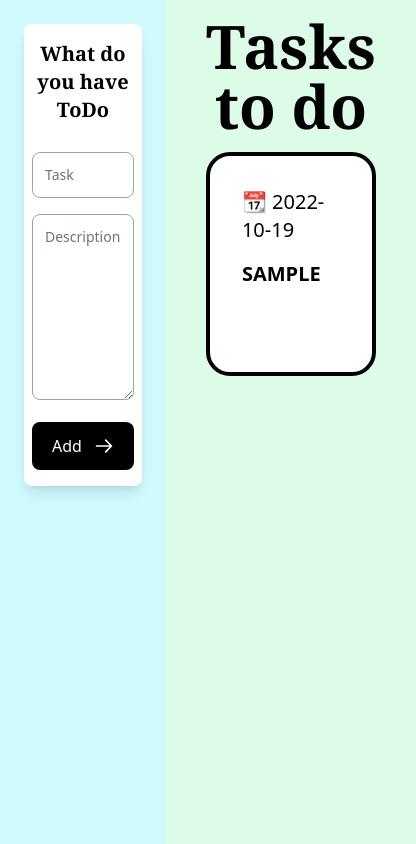
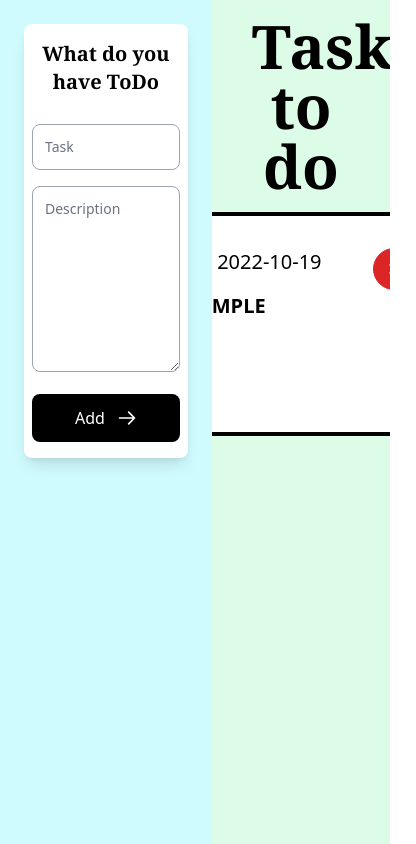
Before and after one commit to EugenioBravi/TodoApp, a React (Vite) app: page / in a window 390 px wide. Both pictures are taken after typing "Sample", "Sample" into the empty fields and a click on the button "Add". Shown: the whole page, 416 px wide, since content can reach past the window. Built offline with nearby package versions, Linux system fonts and the light colour scheme.

Commit message:
Add delete button

```diff
--- a/src/components/Card.jsx
+++ b/src/components/Card.jsx
@@ -1,13 +1,20 @@
-const Card = ({ task }) => {
-  console.log(task.date);
+import { useTaskContext } from "./Context/TaskContext";
+import DeleteButton from "./DeleteButton";
+
+const Card = ({ task ,remove}) => {
+
   return (
-    <div className="group mb-4 block h-56">
+    <div className="group mb-4 block h-56 w-[300px]">
+
       <div className="relative flex h-full items-start rounded-3xl border-4 border-black bg-white p-8 transition group-hover:-translate-x-2 group-hover:-translate-y-2 group-hover:shadow-[8px_8px_0_0_#000]">
+
         <div className="group-hover:absolute group-hover:opacity-0">
           <span className="text-xl" role="img" aria-hidden="true">
             📆 {task.date}
           </span>
-          <p className="mt-4 text-xl font-bold sm:text-2xl uppercase">{task.info.task}</p>
+          <p className="mt-4 text-xl font-bold uppercase sm:text-2xl">
+            {task.info.task}
+          </p>
         </div>
 
         <div className="absolute opacity-0 group-hover:relative group-hover:opacity-100">
@@ -17,6 +24,7 @@ const Card = ({ task }) => {
             {task.info.description}
           </p>
         </div>
+        <DeleteButton remove={remove} id={task.id}/>
       </div>
     </div>
   );
--- /dev/null
+++ b/src/components/DeleteButton.jsx
@@ -0,0 +1,23 @@
+
+
+const DeleteButton = ({id,remove}) => {
+  return (
+    <button className="ml-auto inline-block rounded-full border border-red-600 bg-red-600 p-3 text-white hover:bg-transparent hover:text-red-600 focus:outline-none focus:ring active:text-red-500"  onClick={() => remove(id)}>
+      <svg
+        className="h-4 w-4"
+        xmlns="http://www.w3.org/2000/svg"
+        fill="none"
+        viewBox="0 0 24 24"
+        stroke="currentColor"
+      >
+        <path
+          strokeLinecap="round"
+          strokeLinejoin="round"
+          strokeWidth="2"
+          d="M6 18L18 6M6 6l12 12"
+        />
+      </svg>
+    </button>
+  );
+};
+export default DeleteButton;
--- a/src/components/SideMenu.jsx
+++ b/src/components/SideMenu.jsx
@@ -2,7 +2,7 @@ import Form from "./Form";
 
 const SideMenu = () => {
   return (
-    <div className="container h-screen w-[600px] bg-cyan-100 p-4">
+    <div className="container h-screen w-[600px] bg-cyan-100 p-4 ">
       <Form />
     </div>
   );
--- a/src/components/TaskContainer.jsx
+++ b/src/components/TaskContainer.jsx
@@ -2,13 +2,22 @@ import { useTaskContext } from "./Context/TaskContext";
 import Card from "./Card";
 
 const TaskContainer = () => {
-  const {tasks} = useTaskContext()
-  return <div className="h-full w-full bg-green-100 px-10">
-    <h1 className="font-bold font-serif text-center my-4 text-6xl ">Tasks to do</h1>
-    {
-      tasks.map(task => <Card task={task} key={task.id}/>)
-    }
+  const { tasks, removeTask} = useTaskContext();
 
-  </div>;
+  const remove= (id) =>{
+    removeTask(id)
+  }
+  return (
+    <div className=" h-full w-full overflow-y-auto bg-green-100 px-10">
+      <h1 className="my-4 text-center font-serif text-6xl font-bold ">
+        Tasks to do
+      </h1>
+      <div className="lg:grid-cols-2 grid grid-cols-1 place-items-center 2xl:grid-cols-4">
+        {tasks.map((task) => (
+          <Card task={task} key={task.id} remove={remove}/>
+        ))}
+      </div>
+    </div>
+  );
 };
 export default TaskContainer;
```
